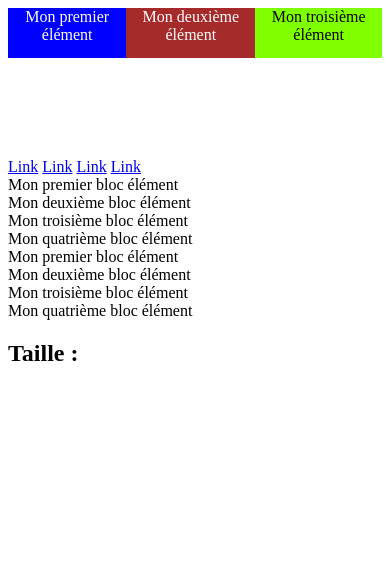
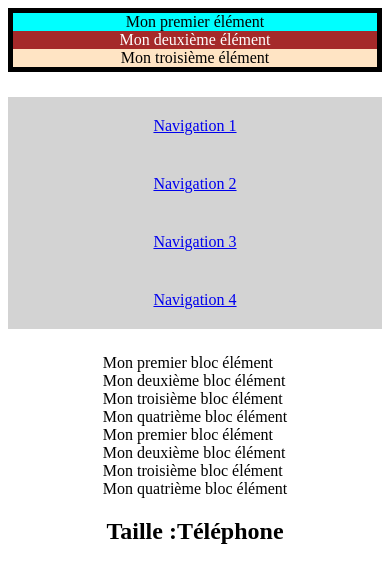
Before and after one commit to AlexisEng/studi-front-end-flex, a plain HTML site: page index.html in a window 390 px wide. Drawn offline with Linux system fonts and the light colour scheme.

Commit message:
Exercice media queries + flex

```diff
--- a/index.html
+++ b/index.html
@@ -15,11 +15,11 @@
     </div>
 
       <!-- Navigation Bar -->
-    <div class="navbar">
-        <a href="#">Link</a>
-        <a href="#">Link</a>
-        <a href="#">Link</a>
-        <a href="#">Link</a>
+    <div class="navBar">
+        <a href="#">Navigation 1</a>
+        <a href="#">Navigation 2</a>
+        <a href="#">Navigation 3</a>
+        <a href="#">Navigation 4</a>
     </div>
 
 
--- a/style.css
+++ b/style.css
@@ -1,135 +1,79 @@
 #container {
     display: flex;
-    height: 150px;
+    border: 5px solid black;
+}
+
+.element:nth-child(1) {
+    background-color: aqua;
+    text-align: center;
+
+    flex-grow: 1;
+}
+
+.element:nth-child(2) {
+    background-color:brown;
+    color: white;
+    text-align: center;
+
+    flex-grow: 1;
+}
+
+.element:nth-child(3) {
+    background-color:bisque;
+    text-align: center;
+
+    flex-grow: 1;
+}
+
+.navBar {
+    margin-top: 25px;
+    background-color: lightgrey;
+
+    display: flex;
+    justify-content: space-around;
+}
+
+.navBar a {
+    padding: 20px;
+}
+
+#bigPart {
+    margin-top: 25px;
+
+    display: flex;
+    justify-content: space-around;
+}
+
+h2 {
+    display: flex;
     justify-content: center;
 }
 
-@media print and (max-width: 500px) {
+
+
+
+@media (max-width: 480px) {
     #container {
         flex-direction: column;
     }
 }
 
-
-/* Gérer l'ordre de nos éléments enfants */
-/* nav:nth-child(1) {
-    order: 1;
-} */
-
-/* Gérer l'agrandissement (largeur) d'un élément enfant */
-/* nav:nth-child(1) {
-    color:white;
-    background-color:blue;
-
-    flex-grow: 1;
-
+@media (max-width: 480px) {
+    .navBar {
+        flex-direction: column;
+        text-align: center;
+    }
 }
 
-nav:nth-child(2) {
-    color: white;
-    background-color: brown;
-
-    flex-grow: 1;
+@media (max-width: 480px) {
+    #bigPart {
+        flex-direction: column;
+        align-items: center;
+    }
 }
 
-nav:nth-child(3) {
-    background-color: chartreuse;
-
-    flex-grow: 8;
-} */
-
-
-/* Gérer le rétrécissement (largeur) d'un élément enfant */
-/* nav:nth-child(1) {
-    color:white;
-    background-color:blue;
-
-    flex-shrink: 1;
-
+@media (max-width: 480px) {
+    h2 span:after {
+        content: 'Téléphone';
+    }
 }
-
-nav:nth-child(2) {
-    color: white;
-    background-color: brown;
-
-    flex-shrink: 0;
-}
-
-nav:nth-child(3) {
-    background-color: chartreuse;
-
-    flex-shrink: 2;
-} */
-
-/* Gérer la taille optimale avec flex-basis */
-/* nav:nth-child(1) {
-    color:white;
-    background-color:blue;
-
-    flex-basis: 100px;
-}
-
-nav:nth-child(2) {
-    color: white;
-    background-color: brown;
-
-    flex-basis: 200px;
-}
-
-nav:nth-child(3) {
-    background-color: chartreuse;
-
-    flex-basis: 300px;
-    flex-grow: 1;
-    flex-shrink: 5;
-} */
-
-
-/* Raccourci pour flew-grow, shrink, basis */
-/* nav:nth-child(1) {
-    color:white;
-    background-color:blue;
-
-    flex: 0 1 100px;
-}
-
-nav:nth-child(2) {
-    color: white;
-    background-color: brown;
-
-    flex: 0 1 200px;
-}
-
-nav:nth-child(3) {
-    background-color: chartreuse;
-
-    flex: 1 5 300px;
-} */
-
-
-/* Gérer l'alignement d'un élément enfant */
-nav:nth-child(1) {
-    color:white;
-    background-color:blue;
-    height: 50px;
-    text-align: center;
-
-    flex-grow: 1;
-}
-
-nav:nth-child(2) {
-    color: white;
-    background-color: brown;
-    height: 50px;
-    text-align: center;
-
-    flex-grow: 1;
-}
-
-nav:nth-child(3) {
-    background-color: chartreuse;
-    height: 50px;
-    text-align: center;
-
-    flex-grow: 1;
-}
```
Lines whose indentation alone changed are shown as unchanged.
